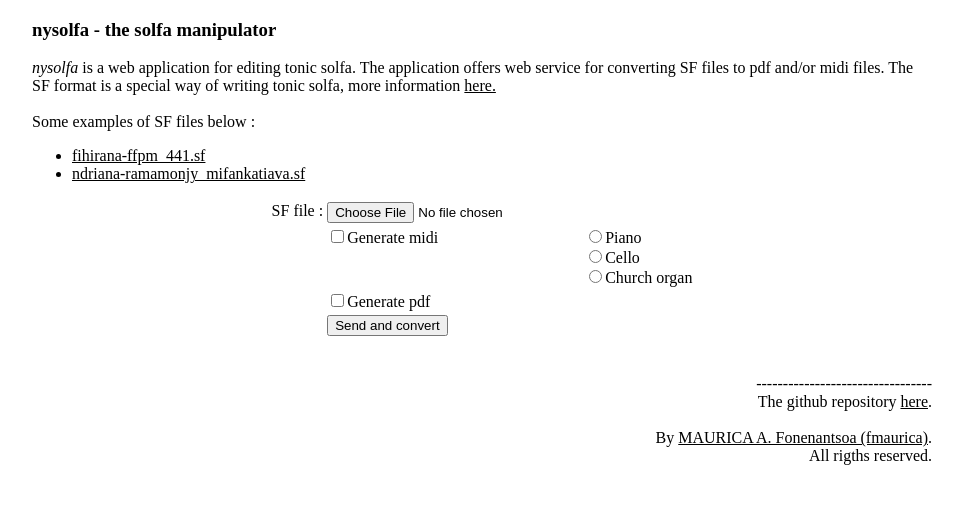
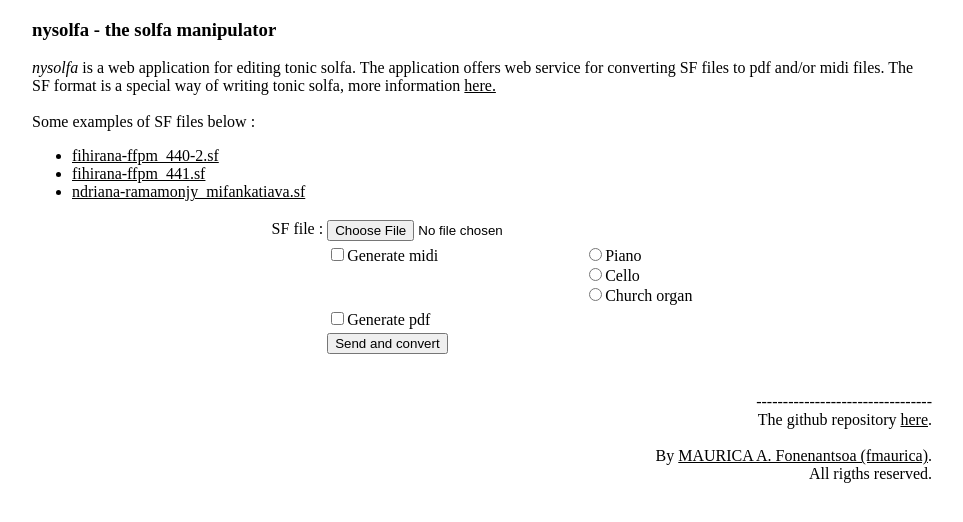
Before and after one commit to fmaurica/nysolfa, a plain HTML site: page index.html in a window 1280 px wide. Shown: the whole page, without its empty margins (158-1121 px from the left). Drawn offline with Linux system fonts and the light colour scheme.

Commit message:
sf examples

```diff
--- a/index.html
+++ b/index.html
@@ -16,6 +16,7 @@ The application offers web service for converting SF files to pdf and/or midi fi
 The SF format is a special way of writing tonic solfa, more information <a href="https://github.com/fmaurica/nysolfa/wiki/The-SF-format" target="_blank">here.</a><br><br>
 Some examples of SF files below :
 <ul>
+<li><a href="sfexamples/fihirana-ffpm_440-2.sf" target="_blank">fihirana-ffpm_440-2.sf</a></li>
 <li><a href="sfexamples/fihirana-ffpm_441.sf" target="_blank">fihirana-ffpm_441.sf</a></li>
 <li><a href="sfexamples/ndriana-ramamonjy_mifankatiava.sf" target="_blank">ndriana-ramamonjy_mifankatiava.sf</a></li>
 </ul>
```
Also changed, not shown: 3 other files.
